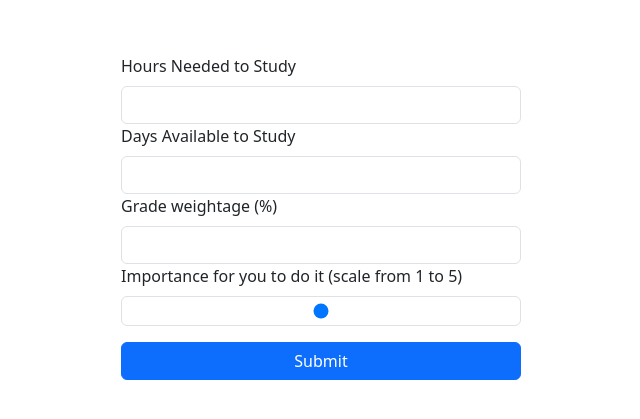
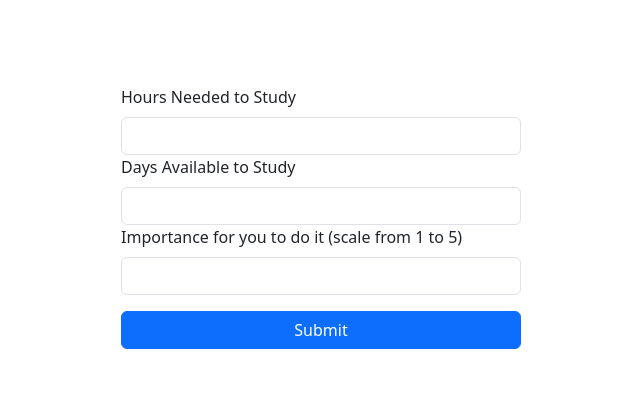
Before and after one commit to oscarzhang228/EducateHacks2024, a React (Vite) app: page /planner in a window 1280 px wide. Shown: the part 183-602 px from the top of the page, without its empty margins (319-959 px from the left). Built offline with nearby package versions, Linux system fonts and the light colour scheme.

Commit message:
Update PlannerForm.jsx

```diff
--- a/src/PlannerForm.jsx
+++ b/src/PlannerForm.jsx
@@ -28,14 +28,10 @@ function PlannerForm() {
             <Form.Control type="number" value={studyDays} onChange={(e) => setStudyDays(e.target.value)} required />
           </Form.Group>
 
-          <Form.Group controlId="gradeWeight">
-            <Form.Label>Grade weightage (%)</Form.Label>
-            <Form.Control type="number" value={gradeWeight} onChange={(e) => setGradeWeight(e.target.value)} required />
-          </Form.Group>
 
           <Form.Group controlId="importance">
             <Form.Label>Importance for you to do it (scale from 1 to 5)</Form.Label>
-            <Form.Control type="range" min="1" max="5" value={importance} onChange={(e) => setImportance(e.target.value)} required />
+            <Form.Control type="number" min="1" max="5" value={importance} onChange={(e) => setImportance(e.target.value)} required />
           </Form.Group>
 
           <Button variant="primary" type="submit" className="w-100 mt-3">
```
